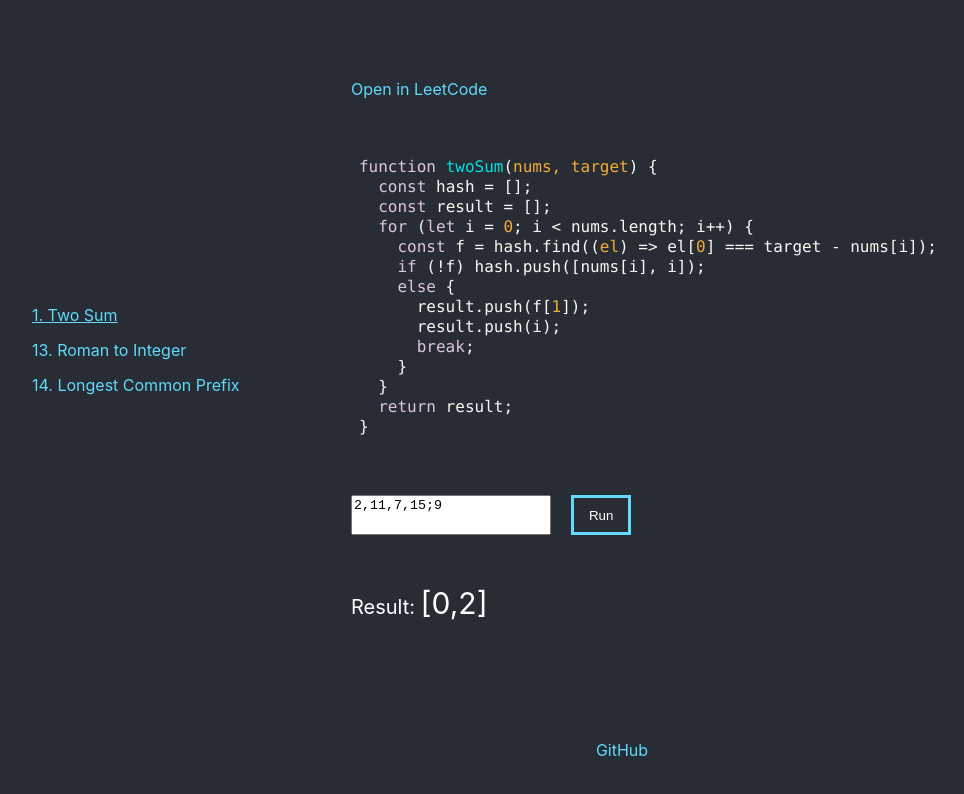
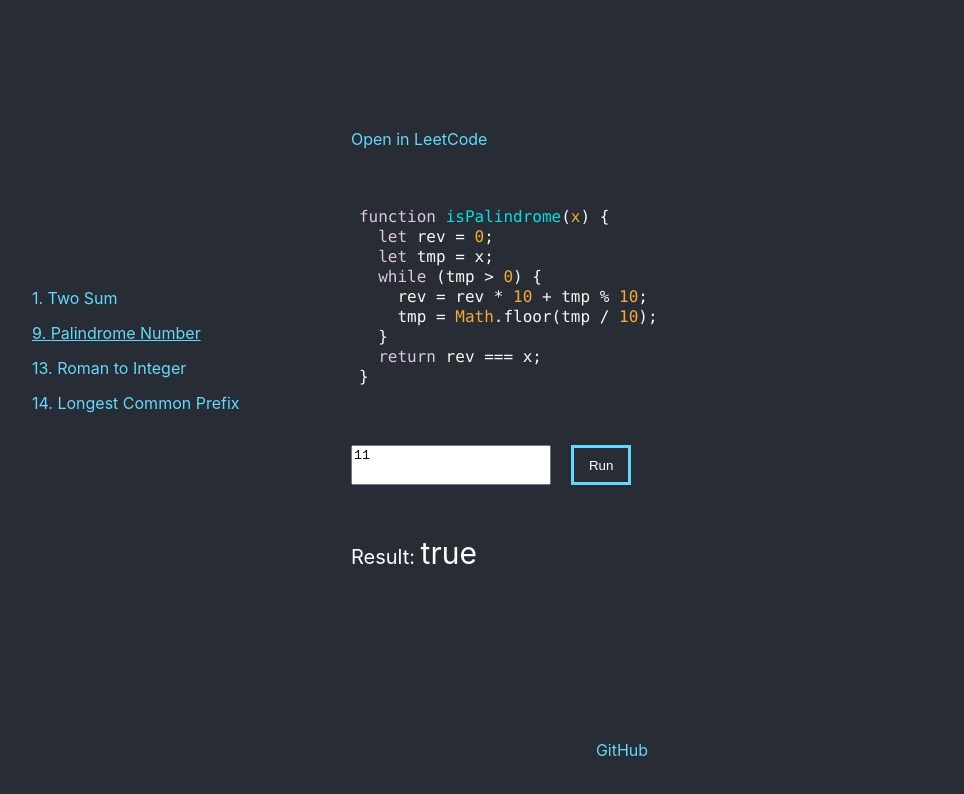
Before and after one commit to leopard-work/leetcode-app, a React (Create React App) app: page / in a window 1280 px wide. Shown: the top 794 px of the page, without its empty margins (18-982 px from the left). Built offline with nearby package versions, Linux system fonts and the light colour scheme.

Commit message:
+ 9. Palindrome Number

```diff
--- a/src/app.tsx
+++ b/src/app.tsx
@@ -7,7 +7,7 @@ import { a11yDark } from "react-syntax-highlighter/dist/esm/styles/hljs";
 const data = listData;
 
 type listPropsType = {
-  f: (value: any) => number | string | number[];
+  f: (value: any) => number | string | number[] | boolean;
   f_view?: unknown;
   id: string;
   name: string;
@@ -31,8 +31,12 @@ function App() {
     event.preventDefault();
     event.stopPropagation();
     if (valueRef.current && valueRef.current.value) {
-      let finalValue: string | string[] = valueRef.current.value;
-      if (type && type === "array") finalValue = finalValue.split(",");
+      let finalValue: string | string[] | number | number[] =
+        valueRef.current.value;
+      if (type) {
+        if (type === "array") finalValue = finalValue.split(",");
+        if (type === "number") finalValue = +finalValue;
+      }
       setValue(finalValue);
     }
   };
@@ -76,6 +80,8 @@ function App() {
     if (func) {
       let result = func(value);
       if (typeof result === "object") result = `[${result.join(",")}]`;
+      if (typeof result === "boolean")
+        result ? (result = "true") : (result = "false");
       setResult(result);
     }
   }, [func, value]);
--- /dev/null
+++ b/src/components/is-palindrome.ts
@@ -0,0 +1,13 @@
+export function isPalindrome(x: number): boolean {
+  let rev = 0;
+  let tmp = x;
+
+  while (tmp > 0) {
+    rev = rev * 10 + (tmp % 10);
+    tmp = Math.floor(tmp / 10);
+  }
+
+  return rev === x;
+}
+
+export const isPalindromeInitial = 11;
--- a/src/components/list.ts
+++ b/src/components/list.ts
@@ -4,9 +4,10 @@ import {
   longestCommonPrefixInitial,
 } from "./longest-common-prefix";
 import { twoSum, twoSumInitial, twoSumParse } from "./two-sum";
+import { isPalindrome, isPalindromeInitial } from "./is-palindrome";
 
 const URL = "https://leetcode.com/problems/";
-export const FIRSTRUN = 1;
+export const FIRSTRUN = 9;
 
 export const listData = [
   {
@@ -16,6 +17,14 @@ export const listData = [
     name: "1. Two Sum",
     link: `${URL}two-sum/`,
     initial: twoSumInitial,
+  },
+  {
+    f: isPalindrome,
+    id: "9",
+    name: "9. Palindrome Number",
+    link: `${URL}palindrome-number/`,
+    initial: isPalindromeInitial,
+    initialType: "number",
   },
   {
     f: romanToInt,
```
